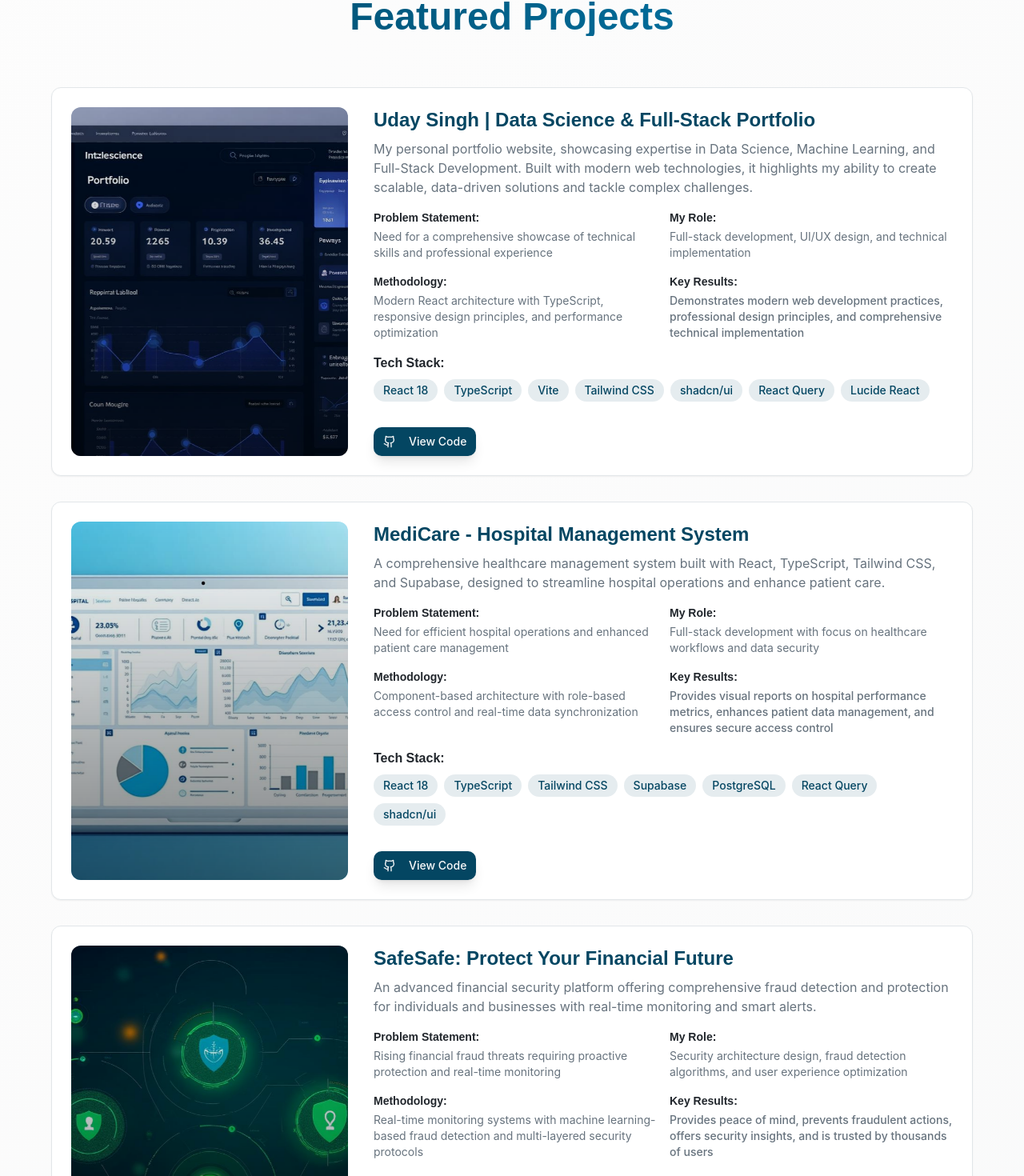
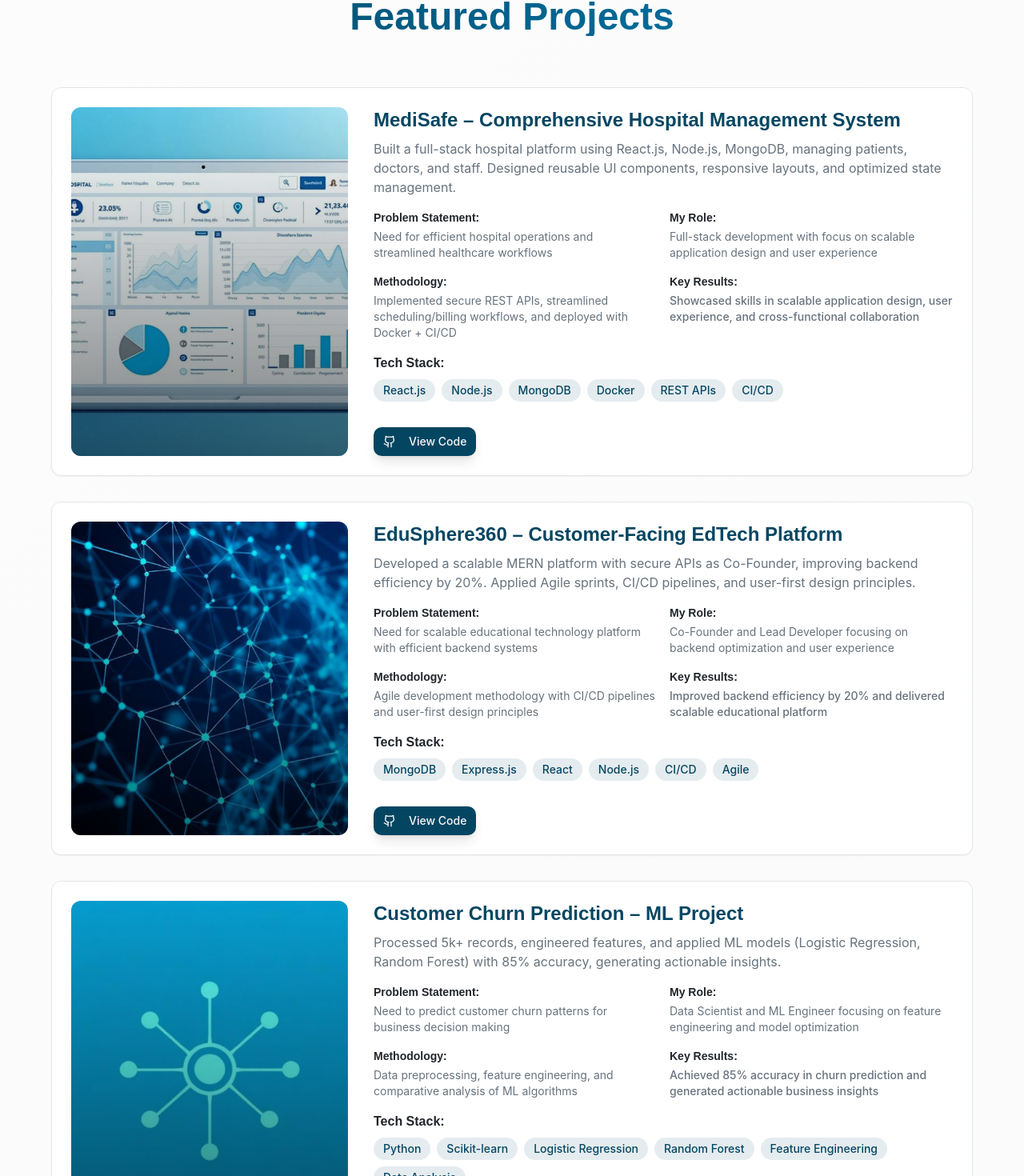
Before and after one commit to singhuday26/uday-singh-portfolio, a React (Vite) app: page / in a window 1280 px wide. Shown: the part 2517-3987 px from the top of the page at 80% size. Built offline with nearby package versions, Linux system fonts and the light colour scheme.

Commit message:
Update projects section

```diff
--- a/src/components/ProjectsSection.tsx
+++ b/src/components/ProjectsSection.tsx
@@ -4,46 +4,59 @@ import { OptimizedLazyImage } from "@/components/ui/optimized-lazy-image";
 import { Button } from "@/components/ui/button";
 import { ExternalLink, Github } from "lucide-react";
 import { useIntersectionObserver } from "@/hooks/useIntersectionObserver";
-import projectPortfolio from "@/assets/project-portfolio.jpg";
+import projectChurn from "@/assets/project-churn.jpg";
+import projectCnn from "@/assets/project-cnn.jpg";
 import projectMedicare from "@/assets/project-medicare.jpg";
-import projectSafesafe from "@/assets/project-safesafe.jpg";
+import projectSentiment from "@/assets/project-sentiment.jpg";
 
 const ProjectsSection = React.memo(() => {
   const { elementRef, hasIntersected } = useIntersectionObserver();
   const projects = [
     {
-      title: "Uday Singh | Data Science & Full-Stack Portfolio",
-      overview: "My personal portfolio website, showcasing expertise in Data Science, Machine Learning, and Full-Stack Development. Built with modern web technologies, it highlights my ability to create scalable, data-driven solutions and tackle complex challenges.",
-      problem: "Need for a comprehensive showcase of technical skills and professional experience",
-      role: "Full-stack development, UI/UX design, and technical implementation",
-      methodology: "Modern React architecture with TypeScript, responsive design principles, and performance optimization",
-      results: "Demonstrates modern web development practices, professional design principles, and comprehensive technical implementation",
-      techStack: ["React 18", "TypeScript", "Vite", "Tailwind CSS", "shadcn/ui", "React Query", "Lucide React"],
-      image: projectPortfolio,
-      githubLink: "https://github.com/singhuday26",
-      demoLink: null
-    },
-    {
-      title: "MediCare - Hospital Management System",
-      overview: "A comprehensive healthcare management system built with React, TypeScript, Tailwind CSS, and Supabase, designed to streamline hospital operations and enhance patient care.",
-      problem: "Need for efficient hospital operations and enhanced patient care management",
-      role: "Full-stack development with focus on healthcare workflows and data security",
-      methodology: "Component-based architecture with role-based access control and real-time data synchronization",
-      results: "Provides visual reports on hospital performance metrics, enhances patient data management, and ensures secure access control",
-      techStack: ["React 18", "TypeScript", "Tailwind CSS", "Supabase", "PostgreSQL", "React Query", "shadcn/ui"],
+      title: "MediSafe – Comprehensive Hospital Management System",
+      overview: "Built a full-stack hospital platform using React.js, Node.js, MongoDB, managing patients, doctors, and staff. Designed reusable UI components, responsive layouts, and optimized state management.",
+      problem: "Need for efficient hospital operations and streamlined healthcare workflows",
+      role: "Full-stack development with focus on scalable application design and user experience",
+      methodology: "Implemented secure REST APIs, streamlined scheduling/billing workflows, and deployed with Docker + CI/CD",
+      results: "Showcased skills in scalable application design, user experience, and cross-functional collaboration",
+      techStack: ["React.js", "Node.js", "MongoDB", "Docker", "REST APIs", "CI/CD"],
       image: projectMedicare,
       githubLink: "https://github.com/singhuday26",
       demoLink: null
     },
     {
-      title: "SafeSafe: Protect Your Financial Future",
-      overview: "An advanced financial security platform offering comprehensive fraud detection and protection for individuals and businesses with real-time monitoring and smart alerts.",
-      problem: "Rising financial fraud threats requiring proactive protection and real-time monitoring",
-      role: "Security architecture design, fraud detection algorithms, and user experience optimization",
-      methodology: "Real-time monitoring systems with machine learning-based fraud detection and multi-layered security protocols",
-      results: "Provides peace of mind, prevents fraudulent actions, offers security insights, and is trusted by thousands of users",
-      techStack: ["React", "TypeScript", "Tailwind CSS", "Node.js", "PostgreSQL", "Machine Learning", "Security APIs"],
-      image: projectSafesafe,
+      title: "EduSphere360 – Customer-Facing EdTech Platform",
+      overview: "Developed a scalable MERN platform with secure APIs as Co-Founder, improving backend efficiency by 20%. Applied Agile sprints, CI/CD pipelines, and user-first design principles.",
+      problem: "Need for scalable educational technology platform with efficient backend systems",
+      role: "Co-Founder and Lead Developer focusing on backend optimization and user experience",
+      methodology: "Agile development methodology with CI/CD pipelines and user-first design principles",
+      results: "Improved backend efficiency by 20% and delivered scalable educational platform",
+      techStack: ["MongoDB", "Express.js", "React", "Node.js", "CI/CD", "Agile"],
+      image: projectCnn,
+      githubLink: "https://github.com/singhuday26",
+      demoLink: null
+    },
+    {
+      title: "Customer Churn Prediction – ML Project",
+      overview: "Processed 5k+ records, engineered features, and applied ML models (Logistic Regression, Random Forest) with 85% accuracy, generating actionable insights.",
+      problem: "Need to predict customer churn patterns for business decision making",
+      role: "Data Scientist and ML Engineer focusing on feature engineering and model optimization",
+      methodology: "Data preprocessing, feature engineering, and comparative analysis of ML algorithms",
+      results: "Achieved 85% accuracy in churn prediction and generated actionable business insights",
+      techStack: ["Python", "Scikit-learn", "Logistic Regression", "Random Forest", "Feature Engineering", "Data Analysis"],
+      image: projectChurn,
+      githubLink: "https://github.com/singhuday26",
+      demoLink: null
+    },
+    {
+      title: "Automatic Waste Segregation – IoT System",
+      overview: "Programmed Arduino + Python sensor modules, achieving 90% classification accuracy. Highlighted problem-solving and teamwork skills in IoT implementation.",
+      problem: "Need for automated waste classification and segregation system",
+      role: "IoT Developer and Systems Programmer focusing on sensor integration and classification",
+      methodology: "Arduino programming with Python integration for real-time waste classification",
+      results: "Achieved 90% classification accuracy and demonstrated effective problem-solving and teamwork",
+      techStack: ["Arduino", "Python", "IoT Sensors", "Machine Learning", "Embedded Systems"],
+      image: projectSentiment,
       githubLink: "https://github.com/singhuday26",
       demoLink: null
     }
```
